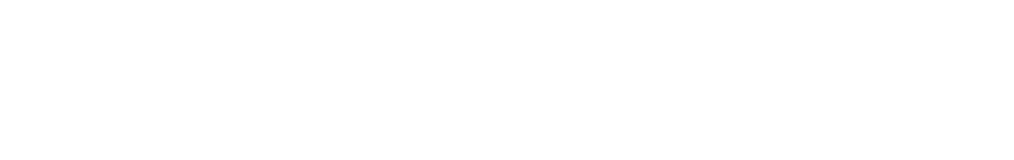
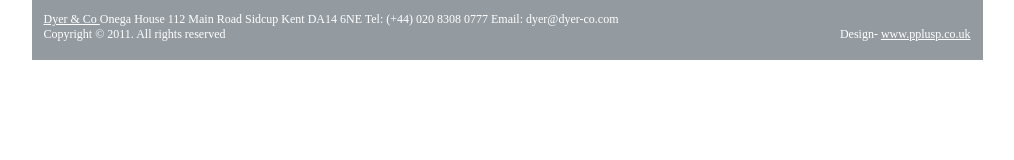
Before and after one commit to zagumraza56/Git-Testing, a plain HTML site: page Index.html in a window 1280 px wide. Shown: the whole page, without its empty margins (133-1147 px from the left). Drawn offline with Linux system fonts and the light colour scheme.

Commit message:
add footer

```diff
--- a/Index.html
+++ b/Index.html
@@ -33,8 +33,16 @@
 
         <!-- footer -->
         <div id="footer">
+            <p>
+                <a href="#"> Dyer & Co </a>
+                Onega House 112 Main Road Sidcup Kent DA14 6NE  Tel: (+44) 020 8308 0777  Email:  dyer@dyer-co.com <br> Copyright  © 2011. All rights reserved
+                <span> Design-
+                    <a href="#"> www.pplusp.co.uk </a>
+                </span>
+			</p>
+        </div>
+        <!-- footer end -->
 
-        </div>
     </div>
     <!-- Wrapper End -->
 
--- /dev/null
+++ b/sass/_footer.scss
@@ -0,0 +1,23 @@
+$color: #ffffff;
+$font-size: 12px;
+
+#footer {
+	width: 951px;
+	height: 60px;
+	background-color: #939ba1;
+	font-size: $font-size;
+	color: $color;
+
+    p {
+        padding: 12px;
+    }
+
+    a {
+        color: white;
+    }
+
+    span {
+        float: right;
+    }
+
+}
--- a/sass/style.scss
+++ b/sass/style.scss
@@ -1 +1,13 @@
-@import 'page-text'
+* {
+    margin: 0;
+    padding: 0;
+}
+
+#wrapper {
+    margin: 0 auto;
+    width: 951px;
+}
+
+@import 'page-text';
+
+@import 'footer';
```
Also changed, not shown: css/style.css, 1 other file.
